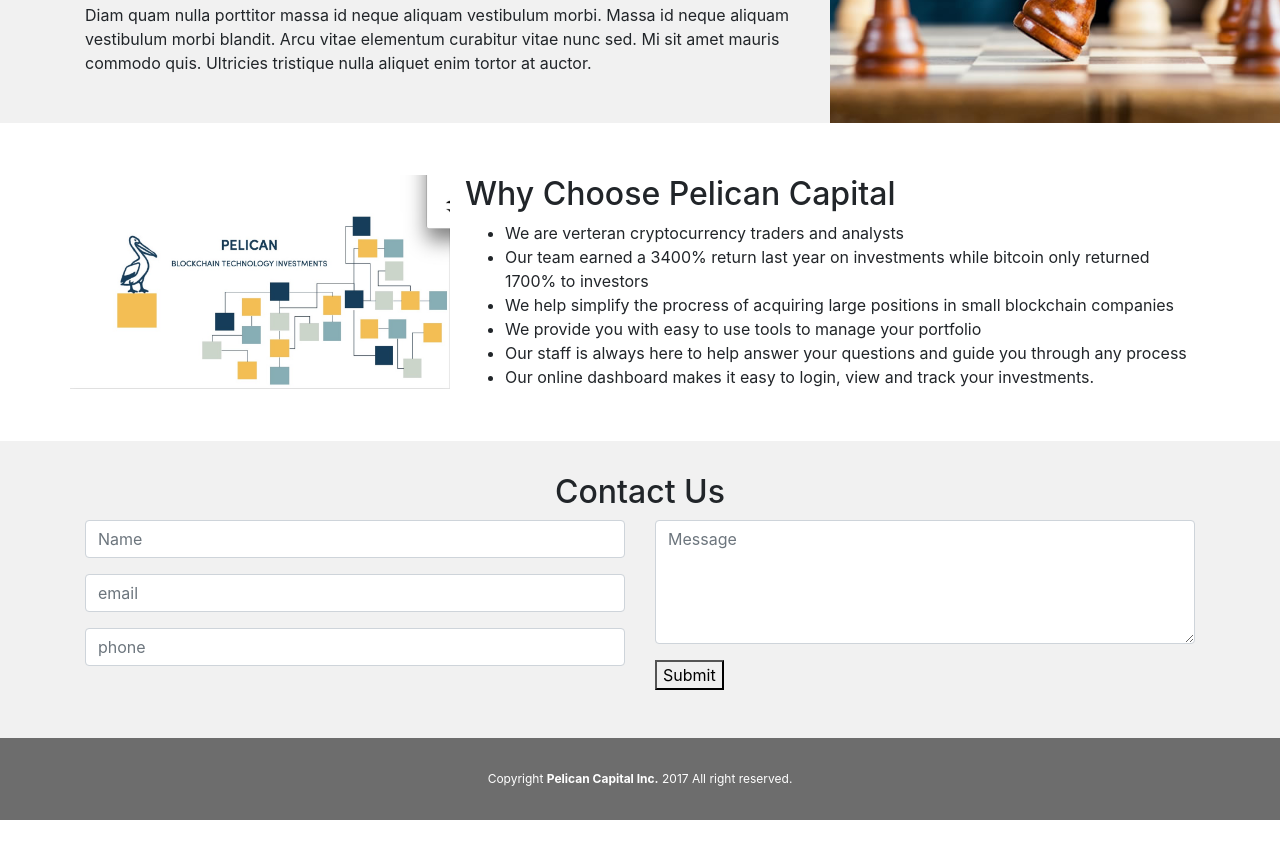
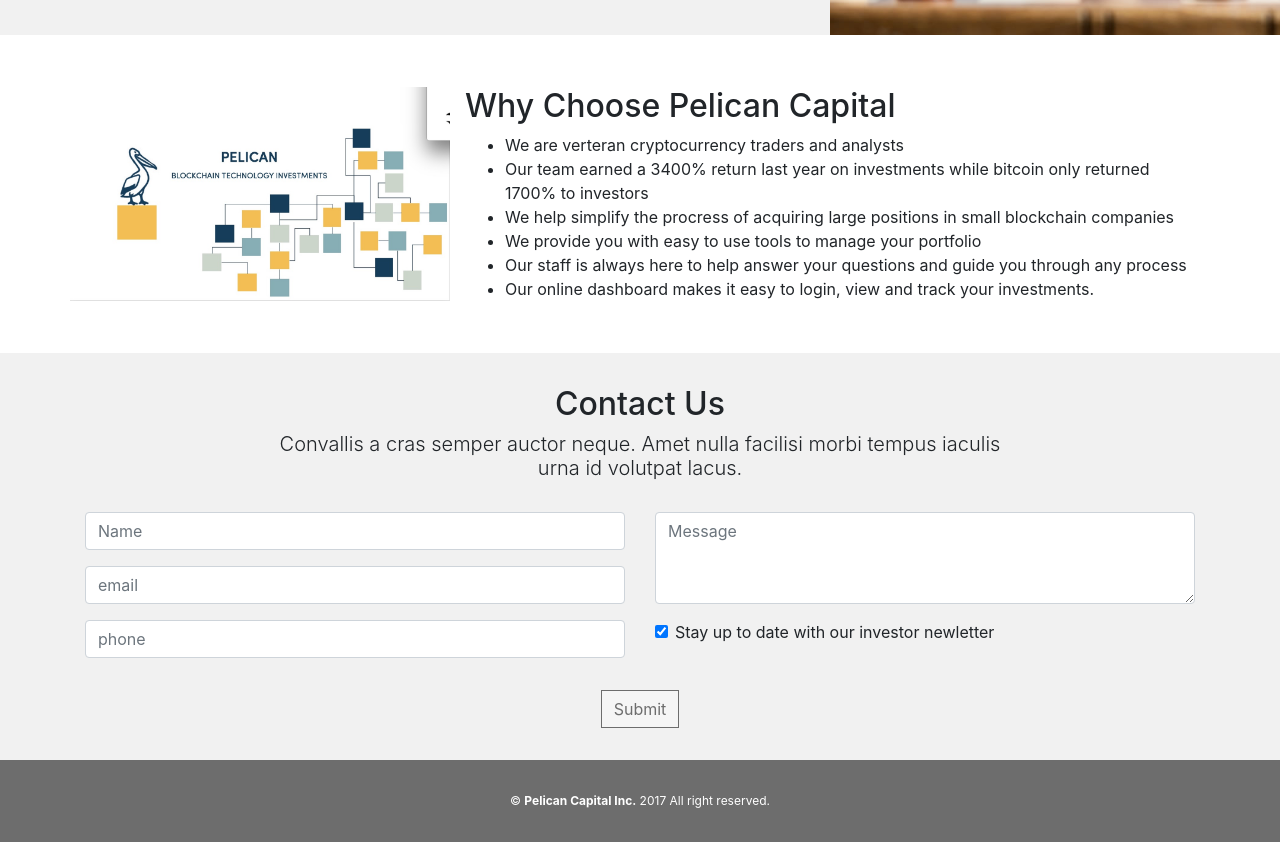
Before and after one commit to masterShake/pelicap, a plain HTML site: page index.html in a window 1280 px wide. Shown: the part 1269-2111 px from the top of the page. Before the commit the page ends 2089 px from the top, so only its background shows below. Drawn offline with nearby package versions, Linux system fonts and the light colour scheme; files whose address does not match are found by name.

Commit message:
did some stylization work on the contact form, going to send over to nick for further refinement.

```diff
--- a/index.html
+++ b/index.html
@@ -232,6 +232,11 @@
 			#contact-us h2{
 				text-align: center;
 			}
+			#contact-us h5{
+				text-align: center;
+				font-weight: 300;
+				margin-bottom: 2rem;
+			}
 			#contact-us textarea{
 				height: 7.75rem;
 			}
@@ -346,6 +351,11 @@
 				}
 				#our-strategy .col-md-4{
 					width: calc((100vw - 992px)/2 + 331px);
+				}
+
+				/* contact us */
+				#contact-us textarea{
+					height: 5.75rem;
 				}
 			}
 
@@ -511,7 +521,6 @@
 						<h2>A Strategy That Works</h2>
 						<p>If you try to trade this microcap bubble on your own, you are going to lose money. If you didn't even know there was going to be a microcap bubble, then you are definitely going to lose money in crypto moving forward. We identified a market sector that is sure to make money.</p>
 						<p>Nulla aliquet porttitor lacus luctus. Dolor sit amet consectetur adipiscing elit duis tristique sollicitudin nibh. Diam donec adipiscing tristique risus nec feugiat in fermentum posuere. Facilisis sed odio morbi quis commodo odio. Dolor sit amet consectetur adipiscing elit duis tristique sollicitudin nibh.</p>
-						<p>Diam quam nulla porttitor massa id neque aliquam vestibulum morbi. Massa id neque aliquam vestibulum morbi blandit. Arcu vitae elementum curabitur vitae nunc sed. Mi sit amet mauris commodo quis. Ultricies tristique nulla aliquet enim tortor at auctor.</p>
 					</div>
 					<div class="col-md-4 d-none d-md-block" style="background-color:#6d6d6d;min-height: 200px;"></div>
 				</div>
@@ -542,8 +551,9 @@
 		<section id="contact-us">
 			<div class="container">
 				<h2>Contact Us</h2>
-				<form class="row">
-					<fieldset class="col-md-8 col-md-offset-2 col-lg-6 col-lg-offset-0">
+				<form class="row justify-content-md-center">
+					<h5 class="col-md-8">Convallis a cras semper auctor neque. Amet nulla facilisi morbi tempus iaculis urna id volutpat lacus.</h5>
+					<fieldset class="col-md-8 col-lg-6">
 						<div class="form-group">
 							<input class="form-control" type="text" placeholder="Name" name="name">
 						</div>
@@ -554,13 +564,17 @@
 							<input class="form-control" type="text" placeholder="phone" name="phone">
 						</div>
 					</fieldset>
-					<fieldset class="col-md-8 col-md-offset-2 col-lg-6 col-lg-offset-0">
+					<fieldset class="col-md-8 col-lg-6">
 						<div class="form-group">
 							<textarea class="form-control" placeholder="Message" name="message"></textarea>
 						</div>
-						<div class="form-group">
-							<button type="submit">Submit</button>
-						</div>
+						<div class="form-check">
+					    	<input type="checkbox" class="form-check-input" name="newsletter" id="exampleCheck1" checked>
+					    	<label class="form-check-label" for="exampleCheck1">Stay up to date with our investor newletter</label>
+					  	</div>
+					</fieldset>
+					<fieldset class="col-md-8" style="text-align: center; margin-top: 1rem">
+						<button type="submit" class="btn btn-primary">Submit</button>
 					</fieldset>
 				</form>
 			</div>
@@ -569,7 +583,7 @@
 		<!-- footer -->
 		<footer>
 			<div class="container">
-				<span>Copyright <b>Pelican Capital Inc.</b> 2017 All right reserved.</span>
+				<span>&copy; <b>Pelican Capital Inc.</b> 2017 All right reserved.</span>
 			</div>
 		</footer>
 
```
